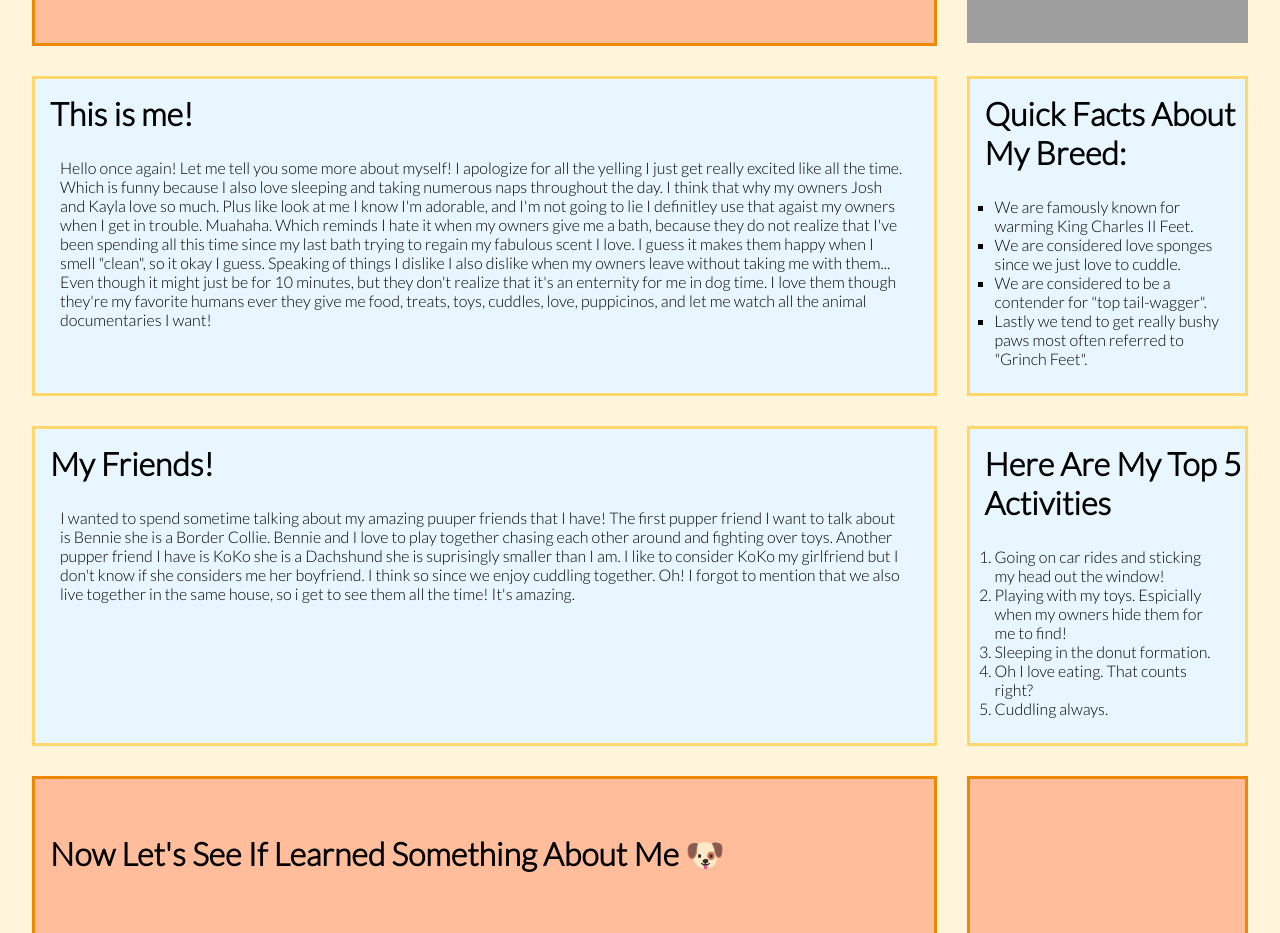
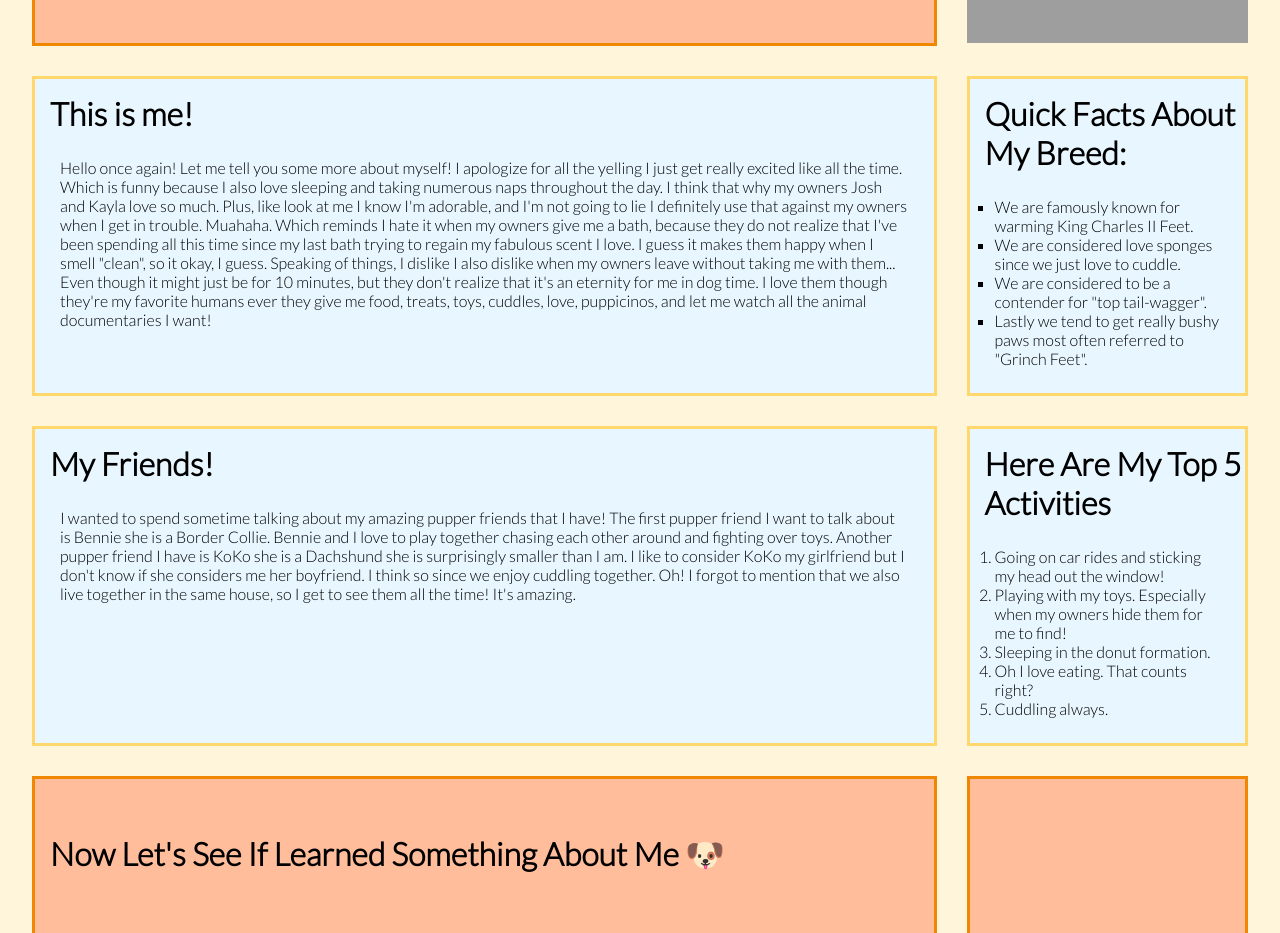
Before and after one commit to josholloqui/lab-01-quiz-page, a plain HTML site: page index.html in a window 1280 px wide. Shown: the part 1000-1933 px from the top of the page. Drawn offline with Linux system fonts and the light colour scheme; grey boxes are pictures that could not be loaded.

Commit message:
once again fixes some syntax as well as typos

```diff
--- a/index.html
+++ b/index.html
@@ -45,7 +45,7 @@
             <h2>Here Are My Top 5 Activities</h2>
             <ol type="1" class="activity-list">
                 <li>Going on car rides and sticking my head out the window!</li>
-                <li>Playing with my toys. Espicially when my owners hide them for me to find!</li>
+                <li>Playing with my toys. Especially when my owners hide them for me to find!</li>
                 <li>Sleeping in the donut formation.</li>
                 <li>Oh I love eating. That counts right?</li>
                 <li>Cuddling always.</li>
@@ -56,25 +56,25 @@
             <p class="dense-info">Hello once again! Let me tell you some more about myself!
                 I apologize for all the yelling I just get really excited like all the time.
                 Which is funny because I also love sleeping and taking numerous naps throughout the day.
-                I think that why my owners Josh and Kayla love so much. Plus like look at me I know I'm adorable,
-                and I'm not going to lie I definitley use that agaist my owners when I get in trouble. Muahaha.
+                I think that why my owners Josh and Kayla love so much. Plus, like look at me I know I'm adorable,
+                and I'm not going to lie I definitely use that against my owners when I get in trouble. Muahaha.
                 Which reminds I hate it when my owners give me a bath, because they do not realize that I've been
                 spending all this time since my last bath trying to regain my fabulous scent I love.
-                I guess it makes them happy when I smell "clean", so it okay I guess. Speaking of things
+                I guess it makes them happy when I smell "clean", so it okay, I guess. Speaking of things,
                 I dislike I also dislike when my owners leave without taking me with them... Even though
-                it might just be for 10 minutes, but they don't realize that it's an enternity for me in dog time.
+                it might just be for 10 minutes, but they don't realize that it's an eternity for me in dog time.
                 I love them though they're my favorite humans ever they give me food, treats, toys, cuddles, love,
                 puppicinos, and let me watch all the animal documentaries I want!
             </p>
         </section>
         <section class="my-friends content">
             <h2>My Friends!</h2>
-            <p class="dense-info">I wanted to spend sometime talking about my amazing puuper friends that I have!
+            <p class="dense-info">I wanted to spend sometime talking about my amazing pupper friends that I have!
                 The first pupper friend I want to talk about is Bennie she is a Border Collie. Bennie and I
                 love to play together chasing each other around and fighting over toys. Another pupper friend I have
-                is KoKo she is a Dachshund she is suprisingly smaller than I am. I like to consider KoKo my girlfriend
+                is KoKo she is a Dachshund she is surprisingly smaller than I am. I like to consider KoKo my girlfriend
                 but I don't know if she considers me her boyfriend. I think so since we enjoy cuddling together. Oh! I forgot
-                to mention that we also live together in the same house, so i get to see them all the time! It's amazing.
+                to mention that we also live together in the same house, so I get to see them all the time! It's amazing.
             </p>
         </section>
         <section class="quiz grid-quiz">
--- a/yesfunction.js
+++ b/yesfunction.js
@@ -3,4 +3,4 @@ export function translatesToYes(word) {
     const resultYes = firstLetter === 'y';
     //if it results in a yes then returns true
     return resultYes;
-};
+}
```
Also changed, not shown: test/example.test.js (+1 -1 lines).
